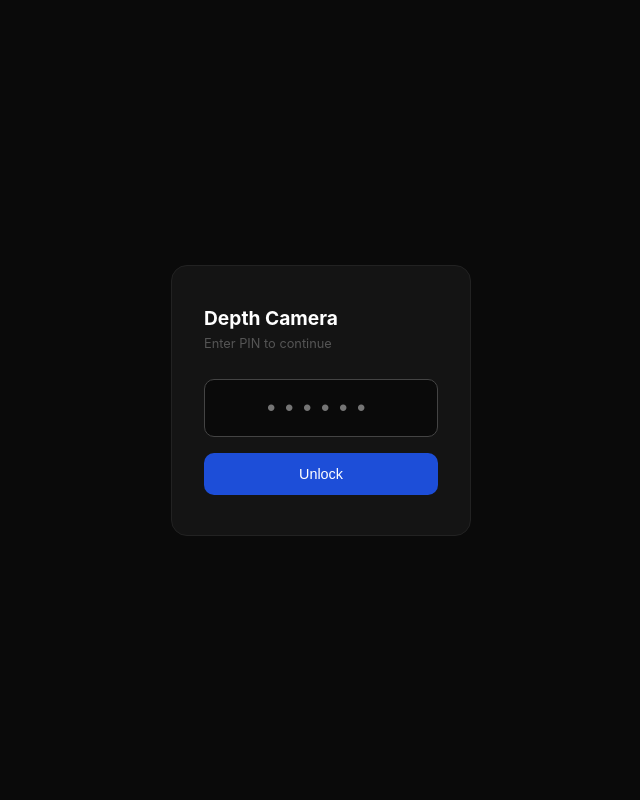
After one commit to CleverTrou/depth-camera, a Flask app: template templates/login.html in a window 1280 px wide. The commit adds this page. Shown: the whole page, without its empty margins (319-959 px from the left). Run offline with Flask 3, Linux system fonts and the light colour scheme; the template is opened without the code that fills it, so the values that code supplies are empty; parts of the project's set-up code (start-up, migrations or seed data) failed here and were passed over.

Commit message:
Add gallery PIN auth, event_id validation, and run services as pi
- Gallery PIN: optional 6-char PIN lock (gallery.pin in config.yaml).
  Sessions are cookie-based, key derived from PIN so restarts don't
  require re-auth. All routes protected including API and static files.
- Event ID validation: regex guard before using event_id as a filesystem
  path component in every gallery route.
- Services: User=root → User=pi in all four systemd unit definitions.
  setup.sh now chowns /data/depth-camera to pi.
- README: new Security Notes section; Quick Start step 2 now covers
  setting the gallery PIN.

Co-Authored-By: Claude Sonnet 4.6 <noreply@anthropic.com>

```diff
--- a/config.yaml
+++ b/config.yaml
@@ -65,6 +65,10 @@ gallery:
   # Local web gallery
   host: "0.0.0.0"
   port: 8080
+  # Optional PIN lock for the gallery (recommended — camera images are served
+  # unauthenticated without it). Set a 6-character value, e.g. "482916".
+  # Leave empty to disable. Change requires restarting depth-gallery.service.
+  pin: ""
 
 logging:
   level: "INFO"
--- a/server.py
+++ b/server.py
@@ -13,13 +13,19 @@ Usage:
 """
 
 import argparse
+import hashlib
 import json
 import logging
 import os
+import re
+from functools import wraps
 from pathlib import Path
 
 import yaml
-from flask import Flask, jsonify, send_from_directory, render_template
+from flask import (
+    Flask, jsonify, redirect, render_template,
+    request, send_from_directory, session, url_for,
+)
 
 # ---------------------------------------------------------------------------
 # Config
@@ -29,6 +35,7 @@ DEFAULT_CONFIG = {
     "gallery": {
         "host": "0.0.0.0",
         "port": 8080,
+        "pin": "",
     },
     "pipeline": {
         "data_dir": "/data/depth-camera",
@@ -63,10 +70,65 @@ log = logging.getLogger("gallery")
 app = Flask(__name__, template_folder=str(Path(__file__).parent / "templates"))
 _config = {}
 
+# Event IDs are always generated as YYYYMMDD_HHMMSS_xxxxxxxx (6 hex chars).
+# Validate before using as a filesystem path component.
+_EVENT_ID_RE = re.compile(r'^\d{8}_\d{6}_[0-9a-f]{6}$')
+
+
+def _valid_event_id(event_id: str) -> bool:
+    return bool(_EVENT_ID_RE.match(event_id))
+
 
 def _events_dir() -> Path:
     return Path(_config["pipeline"]["data_dir"]) / "events"
 
+
+def _get_pin() -> str:
+    return str(_config.get("gallery", {}).get("pin", "") or "")
+
+
+# ---------------------------------------------------------------------------
+# Auth
+# ---------------------------------------------------------------------------
+
+def _require_pin(f):
+    @wraps(f)
+    def wrapper(*args, **kwargs):
+        if _get_pin() and not session.get("authenticated"):
+            return redirect(url_for("login_page", next=request.path))
+        return f(*args, **kwargs)
+    return wrapper
+
+
+@app.route("/login", methods=["GET", "POST"])
+def login_page():
+    pin = _get_pin()
+    if not pin:
+        return redirect(url_for("gallery"))
+
+    error = False
+    if request.method == "POST":
+        if request.form.get("pin", "") == pin:
+            session["authenticated"] = True
+            next_url = request.args.get("next", "/")
+            # Only allow same-origin relative paths to prevent open redirect.
+            if not next_url.startswith("/") or next_url.startswith("//"):
+                next_url = "/"
+            return redirect(next_url)
+        error = True
+
+    return render_template("login.html", error=error)
+
+
+@app.route("/logout")
+def logout():
+    session.pop("authenticated", None)
+    return redirect(url_for("login_page"))
+
+
+# ---------------------------------------------------------------------------
+# Event helpers
+# ---------------------------------------------------------------------------
 
 def _get_events() -> list[dict]:
     """Scan the events directory and return metadata for all events."""
@@ -85,7 +147,6 @@ def _get_events() -> list[dict]:
         ply = event_dir / "pointcloud.ply"
         meta_file = event_dir / "metadata.json"
 
-        # Read saved metadata if available
         meta = {}
         if meta_file.exists():
             try:
@@ -109,60 +170,86 @@ def _get_events() -> list[dict]:
     return events
 
 
-# --- Gallery page ---
+# ---------------------------------------------------------------------------
+# Routes — Gallery page
+# ---------------------------------------------------------------------------
 
 @app.route("/")
+@_require_pin
 def gallery():
     events = _get_events()
-    return render_template("gallery.html", events=events)
+    pin_enabled = bool(_get_pin())
+    return render_template("gallery.html", events=events, pin_enabled=pin_enabled)
 
 
-# --- Parallax viewer ---
+# ---------------------------------------------------------------------------
+# Routes — Parallax viewer
+# ---------------------------------------------------------------------------
 
 @app.route("/events/<event_id>/viewer")
+@_require_pin
 def viewer(event_id):
+    if not _valid_event_id(event_id):
+        return "Not found", 404
     event_dir = _events_dir() / event_id
     if not event_dir.exists():
         return "Event not found", 404
     return render_template("viewer.html", event_id=event_id)
 
 
-# --- Static file serving ---
+# ---------------------------------------------------------------------------
+# Routes — Static file serving
+# ---------------------------------------------------------------------------
 
 @app.route("/events/<event_id>/snapshot.jpg")
+@_require_pin
 def serve_snapshot(event_id):
+    if not _valid_event_id(event_id):
+        return "Not found", 404
     return send_from_directory(str(_events_dir() / event_id), "snapshot.jpg")
 
 
 @app.route("/events/<event_id>/depth_colormap.jpg")
+@_require_pin
 def serve_colormap(event_id):
+    if not _valid_event_id(event_id):
+        return "Not found", 404
     return send_from_directory(str(_events_dir() / event_id), "depth_colormap.jpg")
 
 
 @app.route("/events/<event_id>/depth_map.png")
+@_require_pin
 def serve_depth_map(event_id):
+    if not _valid_event_id(event_id):
+        return "Not found", 404
     return send_from_directory(str(_events_dir() / event_id), "depth_map.png")
 
 
 @app.route("/events/<event_id>/pointcloud.ply")
+@_require_pin
 def serve_ply(event_id):
-    directory = str(_events_dir() / event_id)
+    if not _valid_event_id(event_id):
+        return "Not found", 404
     return send_from_directory(
-        directory, "pointcloud.ply",
+        str(_events_dir() / event_id), "pointcloud.ply",
         mimetype="application/x-ply",
         as_attachment=True,
         download_name=f"{event_id}.ply",
     )
 
 
-# --- API ---
+# ---------------------------------------------------------------------------
+# Routes — API
+# ---------------------------------------------------------------------------
 
 @app.route("/api/events")
+@_require_pin
 def api_events():
     return jsonify(_get_events())
 
 
 @app.route("/api/status")
+@_require_pin
 def api_status():
     events = _get_events()
     return jsonify({
@@ -186,13 +273,22 @@ def main():
     gallery_cfg = _config["gallery"]
     data_dir = _config["pipeline"]["data_dir"]
 
-    # Ensure data directory exists
+    pin = _get_pin()
+    if pin:
+        # Derive a stable secret key from the PIN so sessions survive restarts
+        # and are automatically invalidated if the PIN changes.
+        app.secret_key = hashlib.sha256(f"depth-camera:{pin}".encode()).digest()
+    else:
+        # Sessions aren't used without a PIN, but Flask requires a key.
+        app.secret_key = os.urandom(24)
+
     (_events_dir()).mkdir(parents=True, exist_ok=True)
 
     log.info("=" * 50)
     log.info("Depth Camera — Gallery Server")
     log.info(f"  Listening: :{gallery_cfg['port']}")
     log.info(f"  Data dir:  {data_dir}")
+    log.info(f"  PIN auth:  {'enabled' if pin else 'disabled (set gallery.pin in config.yaml)'}")
     log.info("=" * 50)
 
     app.run(
--- /dev/null
+++ b/templates/login.html
@@ -0,0 +1,60 @@
+<!DOCTYPE html>
+<html lang="en">
+<head>
+    <meta charset="UTF-8">
+    <meta name="viewport" content="width=device-width, initial-scale=1.0">
+    <title>Depth Camera</title>
+    <style>
+        * { margin: 0; padding: 0; box-sizing: border-box; }
+        body {
+            font-family: -apple-system, BlinkMacSystemFont, "Segoe UI", system-ui, sans-serif;
+            background: #0a0a0a; color: #e0e0e0;
+            min-height: 100vh; display: flex; align-items: center; justify-content: center;
+        }
+        .card {
+            background: #141414; border: 1px solid #222; border-radius: 16px;
+            padding: 40px 32px; width: 100%; max-width: 300px;
+            margin: 20px;
+        }
+        h1 { font-size: 1.2rem; color: #fff; margin-bottom: 6px; }
+        p { font-size: 0.8rem; color: #555; margin-bottom: 28px; }
+        .pin-input {
+            width: 100%; background: #0a0a0a; border: 1px solid #333;
+            border-radius: 10px; padding: 14px 16px; font-size: 1.5rem;
+            letter-spacing: 0.4em; text-align: center; color: #fff;
+            outline: none;
+            -webkit-text-security: disc;
+            text-security: disc;
+        }
+        .pin-input:focus { border-color: #444; }
+        .error {
+            background: #2e1a1a; color: #ff7c7c; border-radius: 8px;
+            padding: 10px 14px; font-size: 0.8rem; margin-top: 12px;
+            text-align: center;
+        }
+        .btn {
+            width: 100%; margin-top: 16px; padding: 13px;
+            background: #1d4ed8; border: none; border-radius: 10px;
+            color: #fff; font-size: 0.9rem; font-weight: 500; cursor: pointer;
+            transition: background 0.15s;
+        }
+        .btn:hover { background: #2563eb; }
+        .btn:active { background: #1e40af; }
+    </style>
+</head>
+<body>
+    <div class="card">
+        <h1>Depth Camera</h1>
+        <p>Enter PIN to continue</p>
+        <form method="POST" autocomplete="off">
+            <input class="pin-input" type="password" name="pin"
+                   inputmode="numeric" maxlength="6" autofocus
+                   placeholder="••••••">
+            {% if error %}
+            <div class="error">Incorrect PIN</div>
+            {% endif %}
+            <button class="btn" type="submit">Unlock</button>
+        </form>
+    </div>
+</body>
+</html>
```
Also changed, not shown: CLAUDE.md (+8 -1 lines), templates/gallery.html (+11 -2 lines), README.md, 1 other file.
